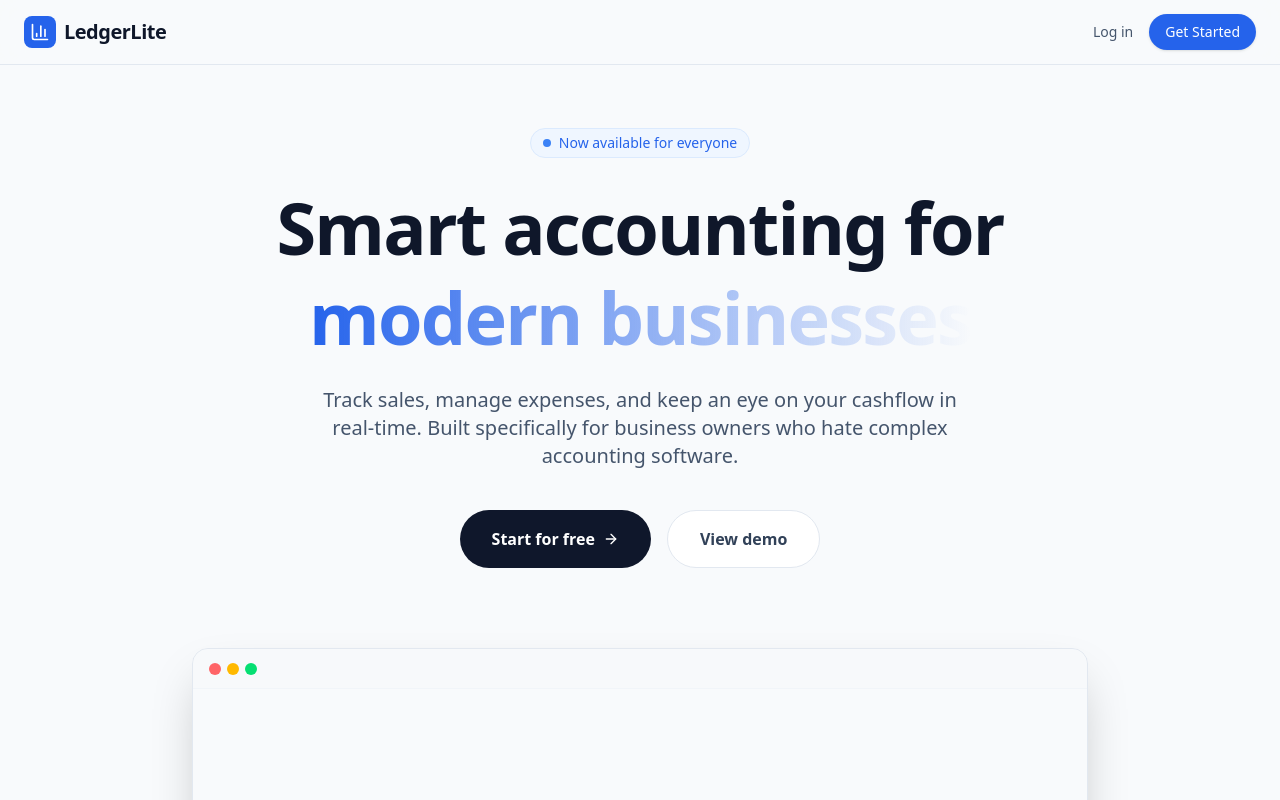
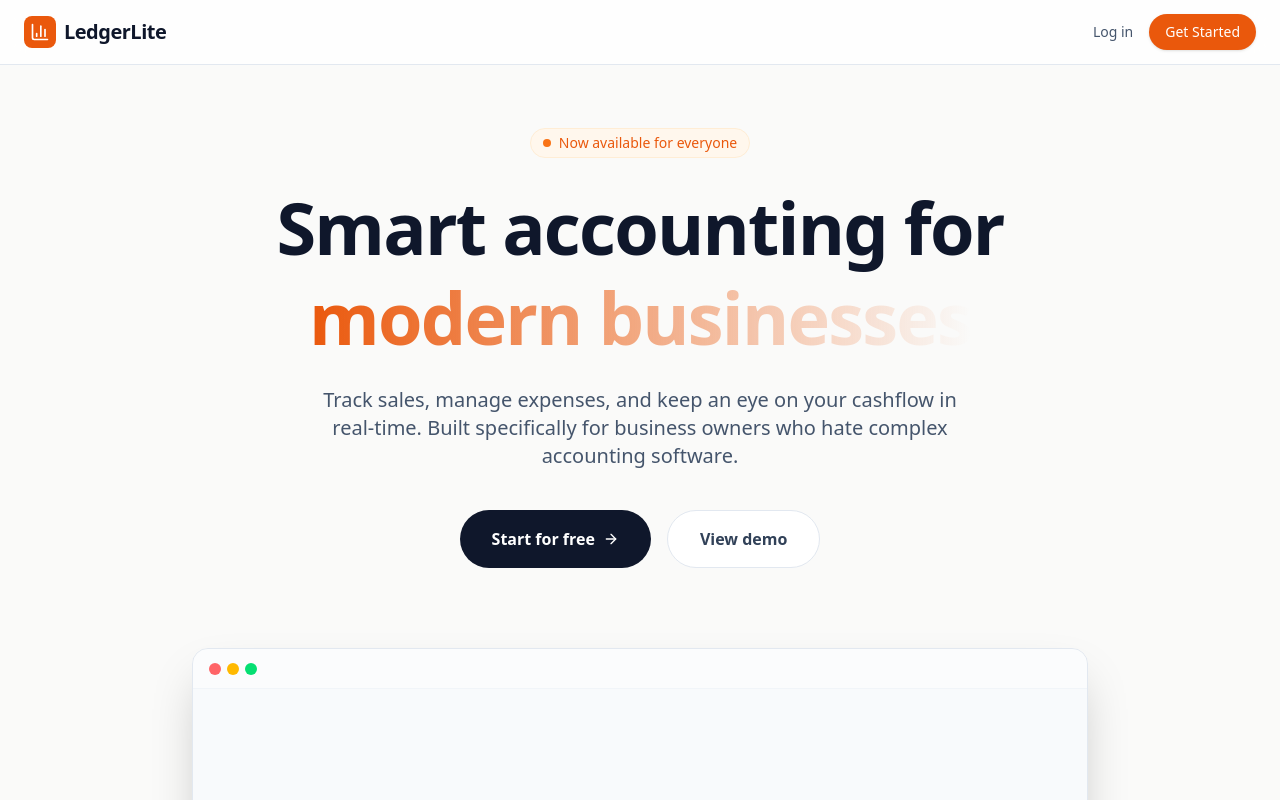
Before and after one commit to Kunal-Phogat-dev/sweta-s-project, a Next.js app: page / in a window 1280 px wide. Shown: the top 800 px of the page. Built offline with nearby package versions, Linux system fonts and the light colour scheme.

Commit message:
style: apply premium Sunset Orange theme

```diff
--- a/src/app/globals.css
+++ b/src/app/globals.css
@@ -25,33 +25,33 @@
 }
 
 :root {
-  --color-primary-50: #eff6ff;
-  --color-primary-100: #dbeafe;
-  --color-primary-500: #3b82f6;
-  --color-primary-600: #2563eb;
-  --color-primary-900: #1e3a8a;
+  --color-primary-50: #fff7ed;
+  --color-primary-100: #ffedd5;
+  --color-primary-500: #f97316;
+  --color-primary-600: #ea580c;
+  --color-primary-900: #7c2d12;
   --color-success-50: #f0fdf4;
   --color-success-500: #22c55e;
   --color-success-600: #16a34a;
   --color-danger-50: #fef2f2;
   --color-danger-500: #ef4444;
   --color-danger-600: #dc2626;
-  --color-background: #f8fafc;
-  --color-foreground: #0f172a;
+  --color-background: #fafaf9; /* Warm stone-50 */
+  --color-foreground: #1c1917; /* stone-900 */
   --color-card: #ffffff;
-  --color-card-foreground: #0f172a;
+  --color-card-foreground: #1c1917;
 }
 
 .dark {
-  --color-background: #0f172a;
-  --color-foreground: #f8fafc;
-  --color-card: #1e293b;
-  --color-card-foreground: #f8fafc;
-  --color-primary-50: #1e3a8a;
-  --color-primary-100: #1e40af;
-  --color-primary-500: #3b82f6;
-  --color-primary-600: #60a5fa;
-  --color-primary-900: #eff6ff;
+  --color-background: #0c0a09; /* stone-950 */
+  --color-foreground: #fafaf9;
+  --color-card: #1c1917; /* stone-900 */
+  --color-card-foreground: #fafaf9;
+  --color-primary-50: #7c2d12;
+  --color-primary-100: #9a3412;
+  --color-primary-500: #f97316;
+  --color-primary-600: #fb923c;
+  --color-primary-900: #fff7ed;
   --color-success-50: #14532d;
   --color-success-500: #22c55e;
   --color-success-600: #4ade80;
--- a/src/app/page.tsx
+++ b/src/app/page.tsx
@@ -6,16 +6,16 @@ import { ArrowRight, BarChart3, Receipt, Users, ShieldCheck } from 'lucide-react
 
 export default function LandingPage() {
   return (
-    <div className="min-h-screen bg-background text-foreground selection:bg-primary-500/30">
+    <div className="min-h-screen bg-background selection:bg-primary-200 selection:text-primary-900">
 
       {/* Navigation Bar */}
-      <nav className="fixed top-0 left-0 right-0 z-50 bg-background/80 backdrop-blur-md border-b border-slate-200 dark:border-slate-800">
+      <nav className="fixed top-0 left-0 right-0 z-50 bg-white/80 backdrop-blur-md border-b border-slate-200">
         <div className="container mx-auto px-6 h-16 flex items-center justify-between">
           <div className="flex items-center gap-2">
             <div className="w-8 h-8 bg-primary-600 rounded-lg flex items-center justify-center">
               <BarChart3 className="w-5 h-5 text-white" />
             </div>
-            <span className="text-xl font-bold text-foreground tracking-tight">LedgerLite</span>
+            <span className="text-xl font-bold text-slate-900 tracking-tight">LedgerLite</span>
           </div>
 
           <div className="flex items-center gap-4">
@@ -51,7 +51,7 @@ export default function LandingPage() {
               initial={{ opacity: 0, y: 20 }}
               animate={{ opacity: 1, y: 0 }}
               transition={{ duration: 0.5, delay: 0.1 }}
-              className="text-5xl md:text-7xl font-extrabold text-foreground tracking-tight mb-6 leading-tight"
+              className="text-5xl md:text-7xl font-extrabold text-slate-900 tracking-tight mb-6 leading-tight"
             >
               Smart accounting for <br className="hidden md:block" />
               <span className="text-transparent bg-clip-text bg-gradient-to-r from-primary-600 to-primary-400">
@@ -63,7 +63,7 @@ export default function LandingPage() {
               initial={{ opacity: 0, y: 20 }}
               animate={{ opacity: 1, y: 0 }}
               transition={{ duration: 0.5, delay: 0.2 }}
-              className="text-lg md:text-xl text-slate-600 dark:text-slate-400 max-w-2xl mb-10"
+              className="text-lg md:text-xl text-slate-600 max-w-2xl mb-10"
             >
               Track sales, manage expenses, and keep an eye on your cashflow in real-time. Built specifically for business owners who hate complex accounting software.
             </motion.p>
@@ -95,10 +95,10 @@ export default function LandingPage() {
             transition={{ duration: 0.7, delay: 0.4 }}
             className="mt-20 relative mx-auto max-w-4xl"
           >
-            <div className="absolute inset-0 bg-gradient-to-b from-primary-500/20 to-transparent -mx-20 -top-20 -bottom-20 rounded-full blur-3xl opacity-50 -z-10"></div>
-            <div className="aspect-[16/9] bg-background rounded-2xl border border-slate-200 dark:border-slate-800 shadow-2xl overflow-hidden flex flex-col">
+            <div className="absolute inset-0 bg-gradient-to-b from-primary-100/50 to-transparent -mx-20 -top-20 -bottom-20 rounded-full blur-3xl opacity-50 -z-10"></div>
+            <div className="aspect-[16/9] bg-white rounded-2xl border border-slate-200 shadow-2xl overflow-hidden flex flex-col">
               {/* Fake Browser Chrome */}
-              <div className="h-10 border-b border-slate-100 dark:border-slate-800 bg-slate-50/50 dark:bg-slate-900 flex items-center px-4 gap-2">
+              <div className="h-10 border-b border-slate-100 bg-slate-50/50 flex items-center px-4 gap-2">
                 <div className="flex gap-1.5">
                   <div className="w-3 h-3 rounded-full bg-red-400"></div>
                   <div className="w-3 h-3 rounded-full bg-amber-400"></div>
@@ -106,7 +106,7 @@ export default function LandingPage() {
                 </div>
               </div>
               {/* Fake App Content */}
-              <div className="flex-1 p-8 flex items-center justify-center bg-slate-50 dark:bg-slate-900/50">
+              <div className="flex-1 p-8 flex items-center justify-center bg-slate-50">
                 <div className="text-slate-400 font-medium flex flex-col items-center gap-4">
                   <BarChart3 className="w-16 h-16 opacity-20" />
                   <p>Your beautiful dashboard goes here</p>
@@ -118,43 +118,43 @@ export default function LandingPage() {
       </section>
 
       {/* Features Section */}
-      <section className="py-24 bg-background border-t border-slate-100 dark:border-slate-800">
+      <section className="py-24 bg-white border-t border-slate-100">
         <div className="container mx-auto px-6 max-w-6xl">
           <div className="text-center mb-16">
-            <h2 className="text-3xl md:text-4xl font-bold text-foreground mb-4">Everything you need, nothing you don't</h2>
-            <p className="text-lg text-slate-600 dark:text-slate-400">Ditch the spreadsheets. LedgerLite automates your daily bookkeeping.</p>
+            <h2 className="text-3xl md:text-4xl font-bold text-slate-900 mb-4">Everything you need, nothing you don't</h2>
+            <p className="text-lg text-slate-600">Ditch the spreadsheets. LedgerLite automates your daily bookkeeping.</p>
           </div>
 
           <div className="grid md:grid-cols-3 gap-10">
             {/* Feature 1 */}
-            <div className="flex flex-col items-center text-center p-6 rounded-2xl hover:bg-slate-50 dark:hover:bg-slate-800/50 transition-colors">
-              <div className="w-14 h-14 bg-primary-100 dark:bg-primary-900/50 text-primary-600 dark:text-primary-400 rounded-xl flex items-center justify-center mb-6">
+            <div className="flex flex-col items-center text-center p-6 rounded-2xl hover:bg-slate-50 transition-colors">
+              <div className="w-14 h-14 bg-primary-100 text-primary-600 rounded-xl flex items-center justify-center mb-6">
                 <Receipt className="w-7 h-7" />
               </div>
-              <h3 className="text-xl font-bold text-foreground mb-3">Instant Invoicing</h3>
-              <p className="text-slate-600 dark:text-slate-400 leading-relaxed">
+              <h3 className="text-xl font-bold text-slate-900 mb-3">Instant Invoicing</h3>
+              <p className="text-slate-600 leading-relaxed">
                 Create and send professional invoices in seconds. Track who owes you money and when it's due.
               </p>
             </div>
 
             {/* Feature 2 */}
-            <div className="flex flex-col items-center text-center p-6 rounded-2xl hover:bg-slate-50 dark:hover:bg-slate-800/50 transition-colors">
-              <div className="w-14 h-14 bg-emerald-100 dark:bg-emerald-900/50 text-emerald-600 dark:text-emerald-400 rounded-xl flex items-center justify-center mb-6">
+            <div className="flex flex-col items-center text-center p-6 rounded-2xl hover:bg-slate-50 transition-colors">
+              <div className="w-14 h-14 bg-emerald-100 text-emerald-600 rounded-xl flex items-center justify-center mb-6">
                 <Users className="w-7 h-7" />
               </div>
-              <h3 className="text-xl font-bold text-foreground mb-3">Customer CRM</h3>
-              <p className="text-slate-600 dark:text-slate-400 leading-relaxed">
+              <h3 className="text-xl font-bold text-slate-900 mb-3">Customer CRM</h3>
+              <p className="text-slate-600 leading-relaxed">
                 Keep all your customer and supplier details in one place. View complete transaction histories instantly.
               </p>
             </div>
 
             {/* Feature 3 */}
-            <div className="flex flex-col items-center text-center p-6 rounded-2xl hover:bg-slate-50 dark:hover:bg-slate-800/50 transition-colors">
-              <div className="w-14 h-14 bg-blue-100 dark:bg-blue-900/50 text-blue-600 dark:text-blue-400 rounded-xl flex items-center justify-center mb-6">
+            <div className="flex flex-col items-center text-center p-6 rounded-2xl hover:bg-slate-50 transition-colors">
+              <div className="w-14 h-14 bg-blue-100 text-blue-600 rounded-xl flex items-center justify-center mb-6">
                 <ShieldCheck className="w-7 h-7" />
               </div>
-              <h3 className="text-xl font-bold text-foreground mb-3">Secure & Private</h3>
-              <p className="text-slate-600 dark:text-slate-400 leading-relaxed">
+              <h3 className="text-xl font-bold text-slate-900 mb-3">Secure & Private</h3>
+              <p className="text-slate-600 leading-relaxed">
                 Your financial data is encrypted and securely backed up to the cloud. You own your data forever.
               </p>
             </div>
```
